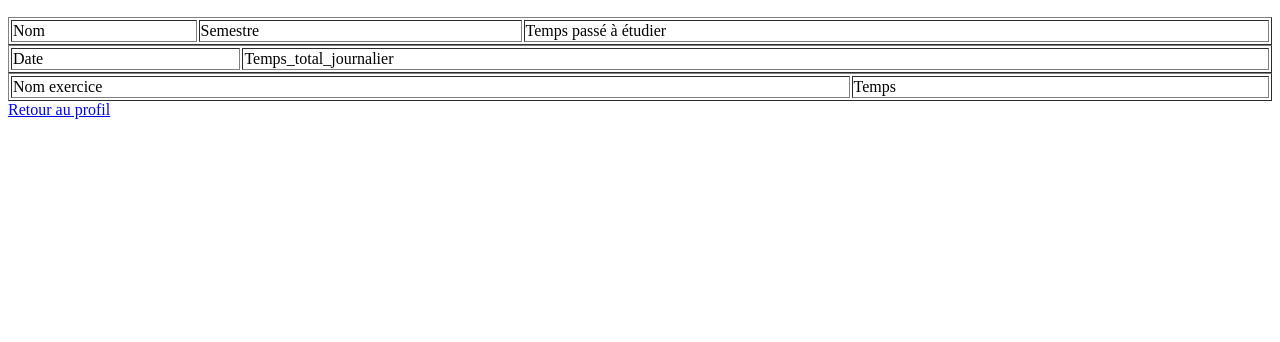
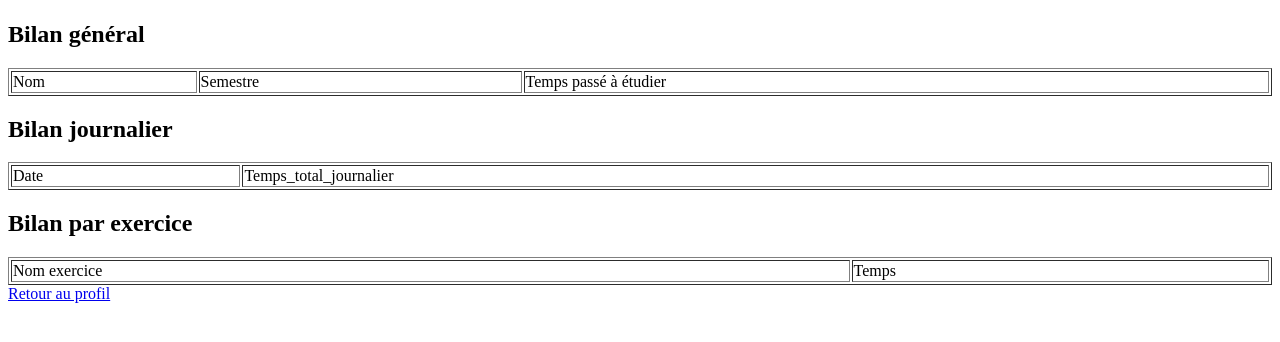
Before and after one commit to sarah-bjt/Workshop_archi, a Flask app: template templates/suivi_prof.html in a window 1280 px wide. Shown: the part 84-426 px from the top of the page. Run offline with Flask 3, Linux system fonts and the light colour scheme; the template is opened without the code that fills it, so the values that code supplies are empty.

Commit message:
Update suivi_prof.html

```diff
--- a/templates/suivi_prof.html
+++ b/templates/suivi_prof.html
@@ -11,6 +11,7 @@
 
 
       <div>
+        <h2>Bilan général</h2>
         <table border="1" width='100%'>
         <tr>
           <td>Nom </td>
@@ -27,6 +28,7 @@
         </table>
       </div>
       <div>
+        <h2>Bilan journalier</h2>
         <table border="1" width='100%'>
           <tr>
             <td>Date</td>
@@ -41,6 +43,7 @@
         </table>
       </div>
       <div>
+        <h2>Bilan par exercice</h2>
         <table border="1" width='100%'>
           <tr>
             <td>Nom exercice</td>
```
